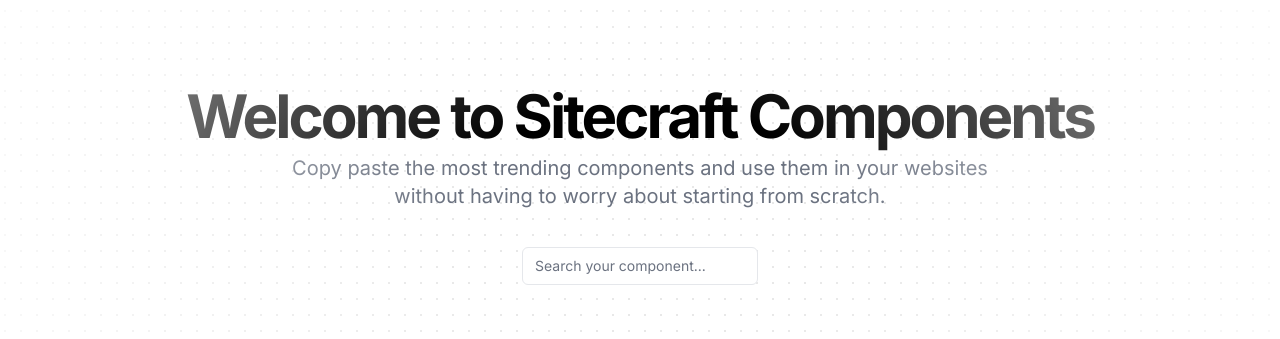
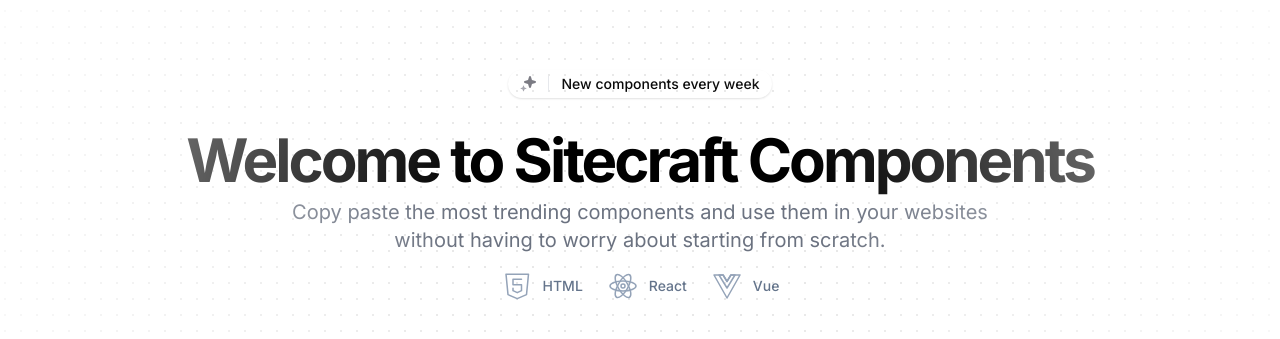
Before and after one commit to gavinarori/ssitecraft-components, a Next.js app: page / in a window 1280 px wide. Shown: the part 187-526 px from the top of the page. Built offline with nearby package versions, Linux system fonts and the light colour scheme.

Commit message:
hero banner

```diff
--- a/src/components/HeroBanner.jsx
+++ b/src/components/HeroBanner.jsx
@@ -7,6 +7,25 @@
       <Container classNames="py-0 lg:py-0">
       <section className="w-full py-12 md:py-24 lg:py-32 xl:py-48">
           <div className="container px-4 md:px-6">
+          <div className="mb-4">
+              <p className="inline-flex items-center justify-center whitespace-nowrap rounded-full bg-background px-3 py-1 text-sm font-medium text-foreground shadow-sm shadow-black/[.12] dark:bg-accent">
+                <span className="mr-3 flex shrink-0 border-r border-border pr-3">
+                  <svg xmlns="http://www.w3.org/2000/svg" width={16} height={16} fill="none">
+                    <path
+                      className="fill-zinc-500"
+                      fillRule="evenodd"
+                      d="M10.958.713a1 1 0 0 0-1.916 0l-.999 3.33-3.33 1a1 1 0 0 0 0 1.915l3.33.999 1 3.33a1 1 0 0 0 1.915 0l.999-3.33 3.33-1a1 1 0 0 0 0-1.915l-3.33-.999-.999-3.33Z"
+                      clipRule="evenodd"
+                    />
+                    <path
+                      className="fill-zinc-400"
+                      d="m4.365 11.31.079.212.212.08 1.68.635a.256.256 0 0 1 .164.24.256.256 0 0 1-.163.238l-1.68.635-.213.08-.08.213-.63 1.692v.001a.25.25 0 0 1-.234.164.25.25 0 0 1-.233-.164l-.631-1.693-.08-.213-.212-.08-1.68-.635a.256.256 0 0 1-.164-.239c0-.108.067-.203.163-.24l1.68-.634.213-.08.08-.213.63-1.692c.018-.046.083-.117.234-.117.15 0 .217.07.233.116v.001l.632 1.692Z"
+                    />
+                  </svg>
+                </span>
+                New components every week
+              </p>
+            </div>
             <div className="flex flex-col items-center  space-y-4 text-center">
             <div className="absolute pointer-events-none inset-0 flex items-center justify-center  bg-white [mask-image:radial-gradient(ellipse_at_center,transparent_20%,black)]"></div>
               <div className="space-y-2">
@@ -16,6 +35,43 @@
                 <p className="mx-auto max-w-[700px] text-gray-500 md:text-xl ">
                 Copy paste the most trending components and use them in your websites without having to worry about starting from scratch.
                 </p>
+              </div>
+              <div className="flex flex-wrap gap-6 mt-4">
+                <div className="flex items-center text-sm font-medium text-slate-500 ">
+                  <svg className="h-8 w-8 flex-none stroke-current text-slate-400"
+                  fill="none"
+                  strokeWidth="1.5"
+                  strokeLinecap="round"
+                  strokeLinejoin="round">
+                    <path d="M5 4.15h22.5l-2 20.5-9.25 4-9.25-4-2-20.5Z"></path>
+                    <path d="M20.5 9.15H12v5.5h8.5v6l-4.25 2-4.25-2v-2.5"></path>
+                  </svg>
+                  <span className="ml-2.5">HTML</span>
+                </div>
+                <div className="flex items-center text-sm font-medium text-slate-500 ">
+                  <svg className="h-8 w-8 flex-none stroke-current text-slate-400"
+                  fill="none"
+                  strokeWidth="1.5"
+                  strokeLinecap="round"
+                  strokeLinejoin="round">
+                    <ellipse cx="16" cy="16" rx="13" ry="5"></ellipse>
+                    <ellipse cx="16" cy="16" rx="13" ry="5" transform="rotate(60 16 16)"></ellipse>
+                    <ellipse rx="13" ry="5" transform="matrix(-.5 .86603 .86603 .5 16 16)"></ellipse>
+                    <circle cx="16" cy="16" r="2"></circle>
+                  </svg>
+                  <span className="ml-2.5">React</span>
+                </div>
+                <div className="flex items-center text-sm font-medium text-slate-500 ">
+                  <svg className="h-8 w-8 flex-none stroke-current text-slate-400"
+                  fill="none"
+                  strokeWidth="1.5"
+                  strokeLinecap="round"
+                  strokeLinejoin="round">
+                    <path d="M19.924 5 16 11.644 12.075 5H3l13 23L29 5h-9.076Z"></path><path d="M19.879 5 16 11.26 12.121 5H8l8 13 8-13h-4.121Z"></path>
+                    </svg>
+                  <span className="ml-2.5">Vue</span>
+                </div>
+
               </div>
               <div className="space-x-4">
                 <HeaderSearch/>
```
